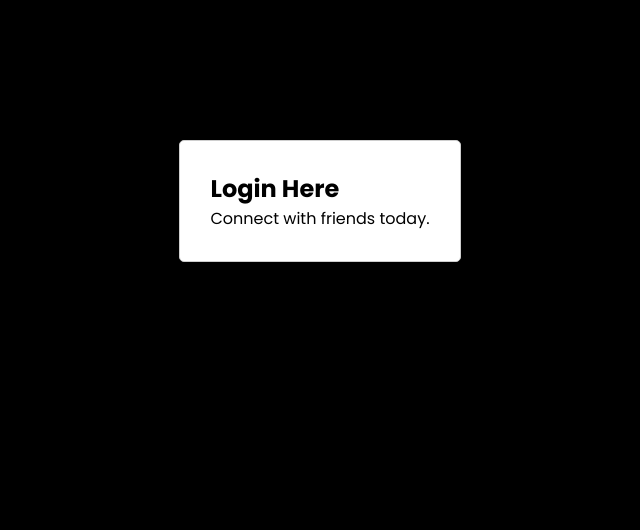
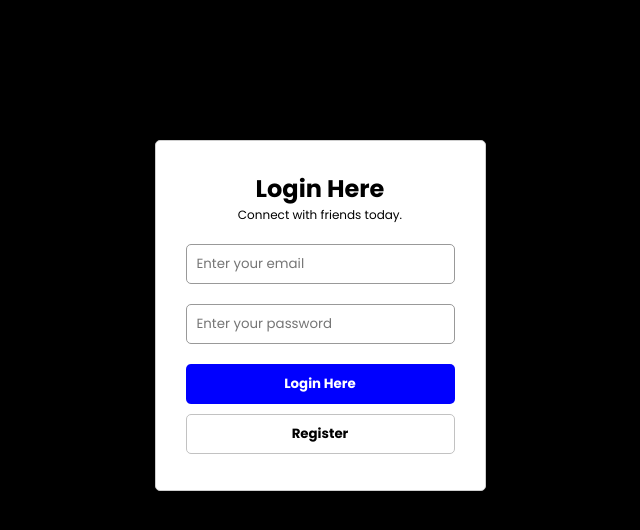
Before and after one commit to cboychinedu/nextlogin, a Next.js app: page /login in a window 1280 px wide. Shown: the top 530 px of the page, without its empty margins (320-960 px from the left). Built offline with nearby package versions, Linux system fonts and the light colour scheme.

Commit message:
next login token validation

```diff
--- a/src/app/login/login.module.css
+++ b/src/app/login/login.module.css
@@ -17,6 +17,7 @@
 }
 .headerTextDiv {
     text-align: center;
+    margin-bottom: 20px;
 }
 .enterYouFullnameDiv {
     display: flex;
@@ -36,7 +37,7 @@
     border: 1px solid #999999;
 
 }
-.registerBtn {
+.loginBtn {
     width: 100%;
     height: 40px;
     border-radius: 5px;
@@ -45,7 +46,7 @@
     color: white;
     font-weight: bold;
 }
-.loginBtn {
+.registerBtn {
     width: 100%;
     height: 40px;
     border-radius: 5px;
@@ -53,6 +54,7 @@
     background: transparent;
     color: black;
     font-weight: bold;
+    margin-top: 10px;
 }
 .registerBtnDiv {
     margin-bottom: 6px;
--- a/src/app/login/page.jsx
+++ b/src/app/login/page.jsx
@@ -3,16 +3,84 @@
 // Importing the necessary modules
 import "./login.css";
 import React from 'react';
+import axios from "axios";
 import styles from "./login.module.css";
 
+// Creating the login component
 const Login = () => {
+  // Creating a function for handling the login button
+  const handelLogin = () => {
+    // Getting the dom elements
+    const emailAddress = document.getElementById("emailAddress");
+    const password = document.getElementById("password");
+
+    // Checking if the email address is filled
+    if (emailAddress.value === "") {
+      alert("Email address is required");
+    }
+
+    // Checking the password
+    else if (password.value === "") {
+      alert("Password is required");
+    }
+
+    else {
+      // Getting the login data
+      const loginData = JSON.stringify({
+          "emailAddress": emailAddress.value,
+          "password": password.value,
+      });
+
+      // Setting the configurations
+      const config = {
+        headers: {
+            'Content-Type': 'application/json; charset=UTF-8',
+            'Access-Control-Allow-Origin': '*',
+            'Access-Control-Allow-Methods': 'POST',
+            'Access-Control-Allow-Headers': 'Content-Type',
+            "x-auth-token": "null",
+        },
+      };
+
+      // Setting the remote server ip address
+      const serverIpAddress = `http://localhost:3000/api/login`;
+
+      // making a post request to the servevr ip address
+      axios.post(serverIpAddress, loginData, config)
+      .then((responseData) => {
+        console.dir(responseData);
+      })
+
+    }
+
+  }
+
+  // Rendering the component
   return (
     <div className={styles.mainDiv}>
       {/* Adding the main div  */}
       <main className={styles.containerDiv}>
-        <div className="headerTextDiv">
+        <div className={styles.headerTextDiv}>
           <h2> Login Here </h2>
-          <p> Connect with friends today. </p>
+          <p className={styles.connectWithAFriendText}> Connect with friends today. </p>
+        </div>
+
+        <div className={styles.inputFormDiv}>
+          <input id="emailAddress" className={styles.inputForm} type="email" placeholder='Enter your email' />
+        </div>
+
+        <div className={styles.inputFormDiv}>
+            <input id="password" className={styles.inputForm} type="password" placeholder='Enter your password' />
+        </div>
+
+        <div>
+          <button className={styles.loginBtn} onClick={handelLogin}> Login Here </button>
+        </div>
+
+        <div className={`${styles.inputFormDiv} ${styles.registerBtnDiv}`}>
+          <button className={`${styles.registerBtn}`} onClick={() => {
+            window.location.href = "/register"
+          }}> Register </button>
         </div>
 
       </main>
--- a/src/app/register/page.jsx
+++ b/src/app/register/page.jsx
@@ -21,11 +21,11 @@ const Register = (props) => {
         }
 
         else if (emailAddress.value === "") {
-            alert("Email address required");
+            alert("Email address is required");
         }
 
         else if (password.value === "") {
-            alert("Password required");
+            alert("Password is required");
         }
 
         else {
```
